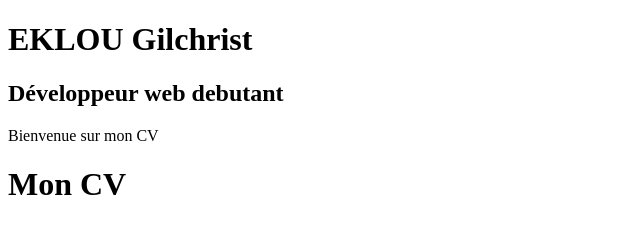
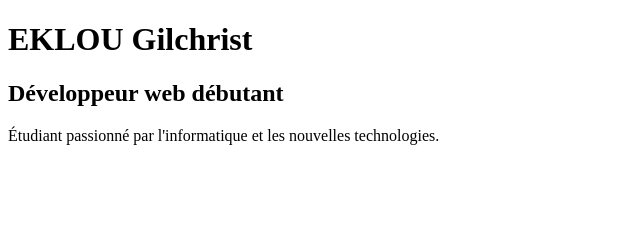
Before and after one commit to Gilchrist006/mon-cv, a plain HTML site: page index.html in a window 1280 px wide. Shown: the whole page, without its empty margins (0-640 px from the left). Drawn offline with Linux system fonts and the light colour scheme.

Commit message:
mise en place de la section titre

```diff
--- a/index.html
+++ b/index.html
@@ -1,20 +1,19 @@
-
 <!DOCTYPE html>
 <html lang="fr">
 <head>
     <meta charset="UTF-8">
     <meta name="viewport" content="width=device-width, initial-scale=1.0">
-    <title>Mon CV</title>
+    <title>CV - EKLOU Gilchrist</title>
     <link rel="stylesheet" href="style.css">
 </head>
 <body>
+
+    <!-- SECTION TITRE -->
     <header>
         <h1>EKLOU Gilchrist</h1>
-        <h2>Développeur web debutant</h2>
-        <p>Bienvenue sur mon CV</p>
+        <h2>Développeur web débutant</h2>
+        <p>Étudiant passionné par l'informatique et les nouvelles technologies.</p>
     </header>
-
-    <h1>Mon CV</h1>
 
 </body>
 </html>
```
